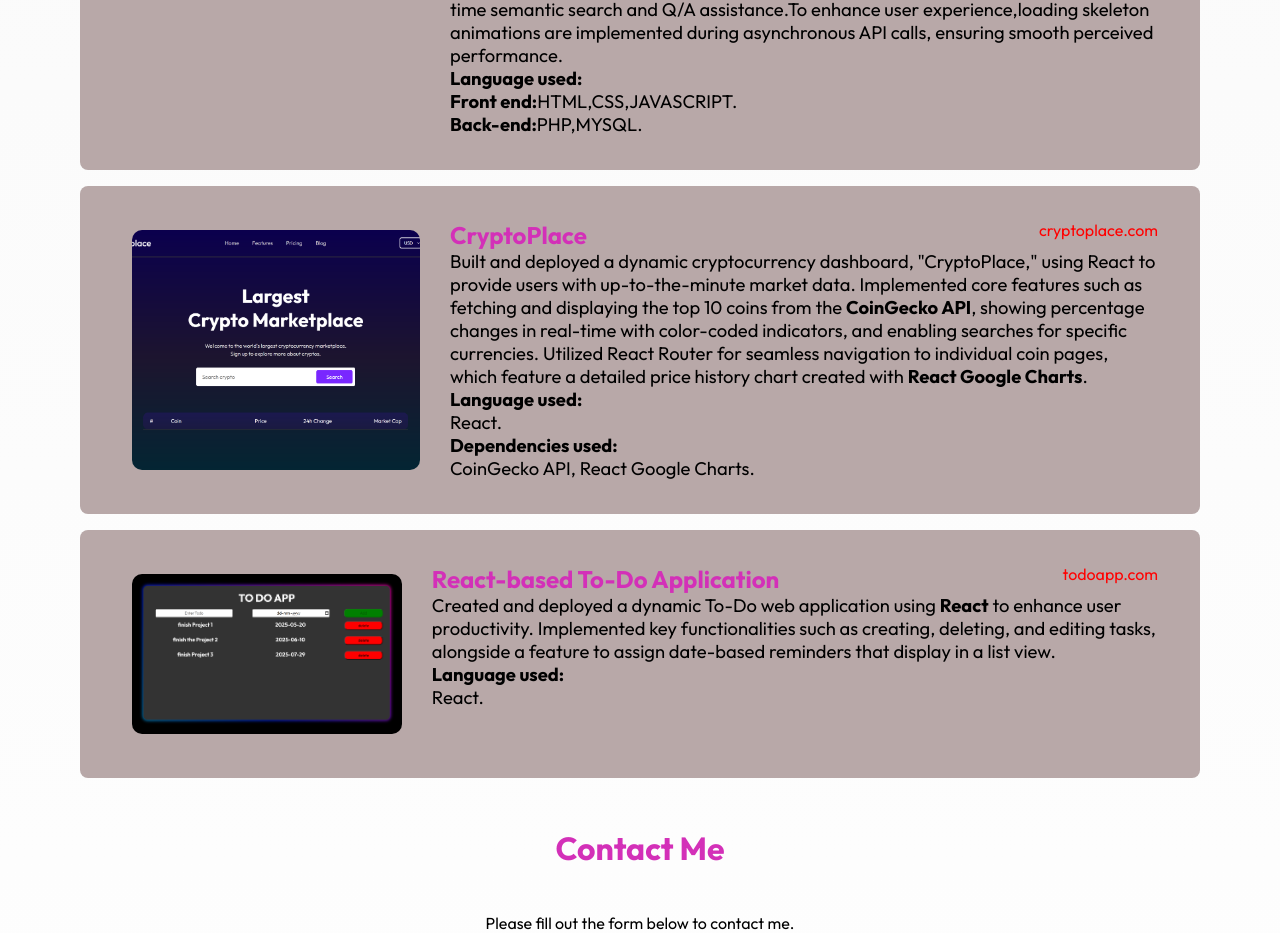
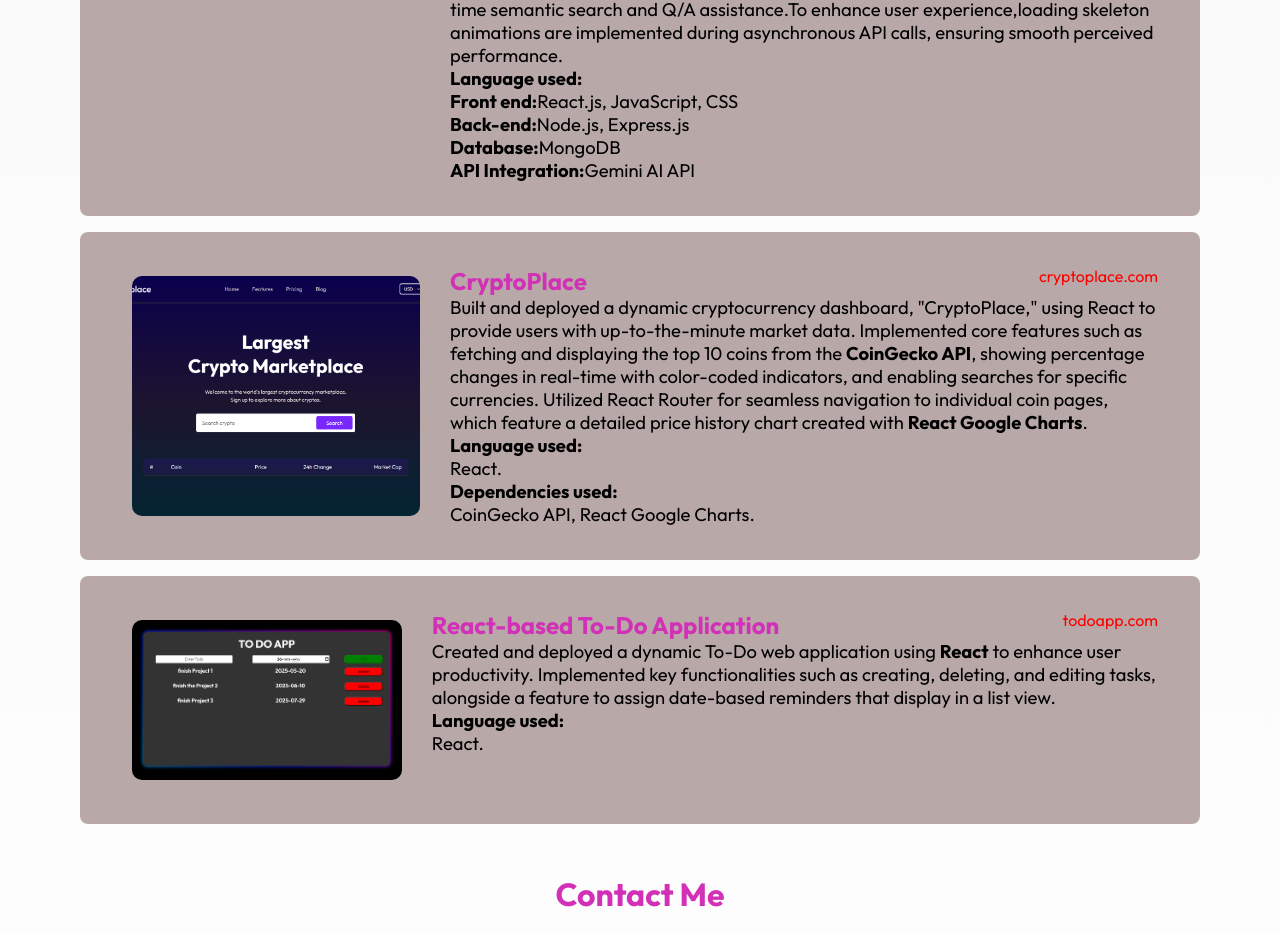
Before and after one commit to AbhinavAcharya07/MyPortfolio, a React (Vite) app: page / in a window 1280 px wide. Shown: the part 2240-3173 px from the top of the page. Built offline with nearby package versions, Linux system fonts and the light colour scheme.

Commit message:
added language used to project 1

```diff
--- a/src/Project/Project1.jsx
+++ b/src/Project/Project1.jsx
@@ -46,8 +46,10 @@
           skeleton animations are implemented during asynchronous API calls,
           ensuring smooth perceived performance. <br />
           <b>Language used:</b> <br />
-          <b>Front end:</b>HTML,CSS,JAVASCRIPT. <br />
-          <b>Back-end:</b>PHP,MYSQL.
+          <b>Front end:</b>React.js, JavaScript, CSS <br />
+          <b>Back-end:</b>Node.js, Express.js <br />
+          <b>Database:</b>MongoDB <br />
+          <b>API Integration:</b>Gemini AI API
         </p>
       </div>
     </motion.div>
```
